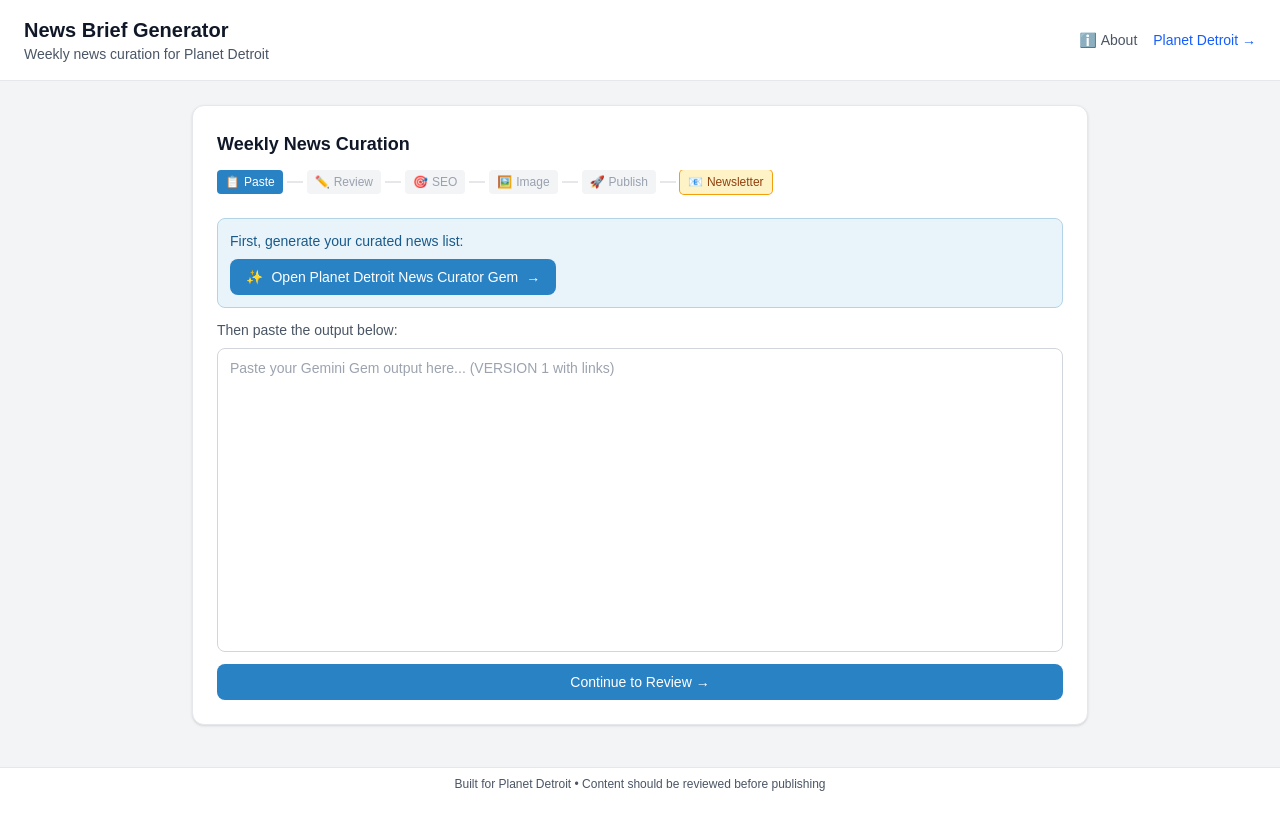
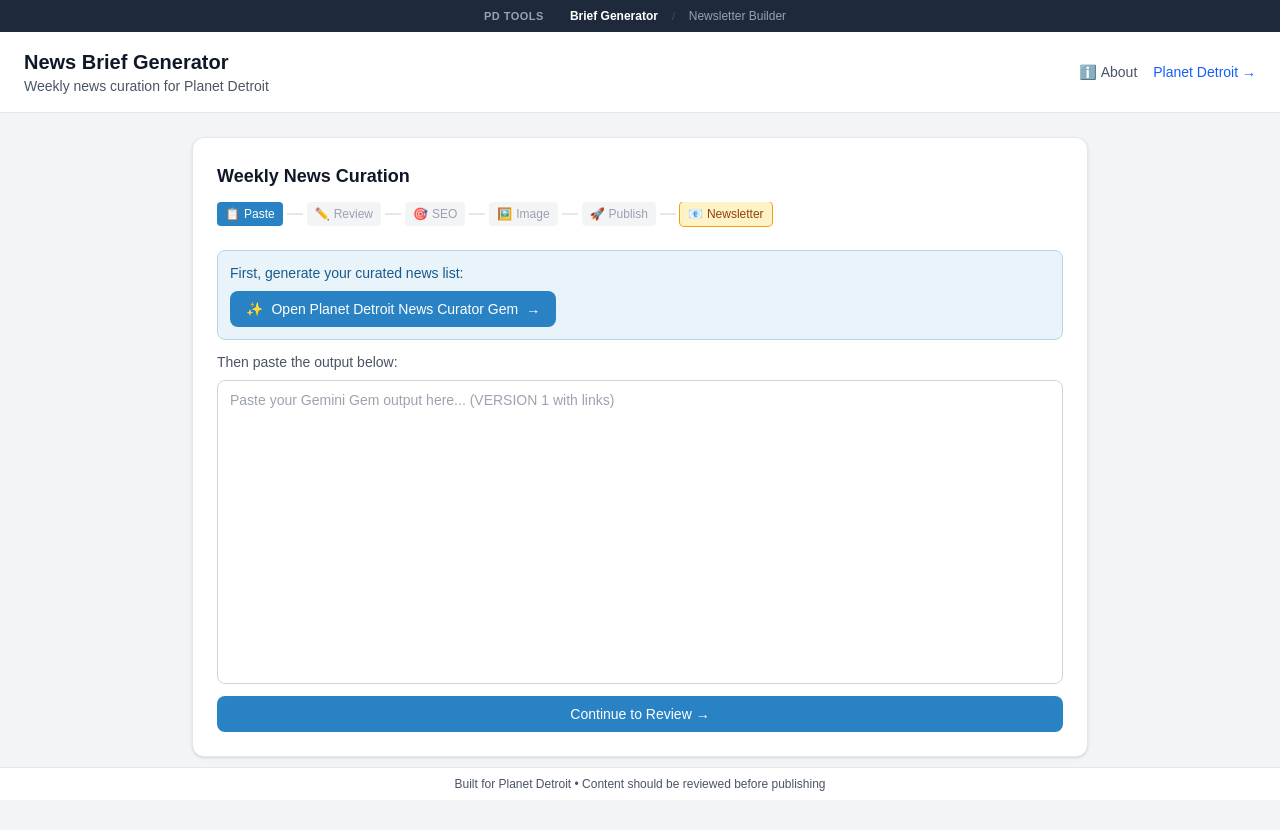
Before and after one commit to Planet-Detroit/news-brief-generator, a Next.js app: page / in a window 1280 px wide. Before the commit the page ends 800 px from the top, so only its background shows below. Built offline with nearby package versions, Linux system fonts and the light colour scheme.

Commit message:
Add cross-navigation bar between PD tools

```diff
--- a/src/app/layout.tsx
+++ b/src/app/layout.tsx
@@ -1,6 +1,7 @@
 import type { Metadata } from "next";
 import { Inter } from "next/font/google";
 import "./globals.css";
+import ToolNav from "@/components/ToolNav";
 
 const inter = Inter({
   variable: "--font-inter",
@@ -20,6 +21,7 @@ export default function RootLayout({
   return (
     <html lang="en">
       <body className={`${inter.variable} antialiased`}>
+        <ToolNav />
         {children}
       </body>
     </html>
--- /dev/null
+++ b/src/components/ToolNav.tsx
@@ -0,0 +1,25 @@
+"use client";
+
+export default function ToolNav() {
+  return (
+    <nav style={{ background: "#1e293b", padding: "0 16px", display: "flex", alignItems: "center", justifyContent: "center", gap: "4px", height: "32px", fontFamily: "Arial, Helvetica, sans-serif" }}>
+      <span style={{ fontSize: "11px", color: "#94a3b8", letterSpacing: "0.5px", marginRight: "12px", textTransform: "uppercase", fontWeight: "bold" }}>
+        PD Tools
+      </span>
+      <span
+        style={{ fontSize: "12px", color: "#ffffff", padding: "4px 10px", borderRadius: "4px", fontWeight: "600" }}
+      >
+        Brief Generator
+      </span>
+      <span style={{ color: "#475569", fontSize: "10px" }}>/</span>
+      <a
+        href="https://newsletter-builder-azure.vercel.app/"
+        style={{ fontSize: "12px", color: "#94a3b8", textDecoration: "none", padding: "4px 10px", borderRadius: "4px", transition: "color 0.15s" }}
+        onMouseEnter={(e) => (e.currentTarget.style.color = "#ffffff")}
+        onMouseLeave={(e) => (e.currentTarget.style.color = "#94a3b8")}
+      >
+        Newsletter Builder
+      </a>
+    </nav>
+  );
+}
```
